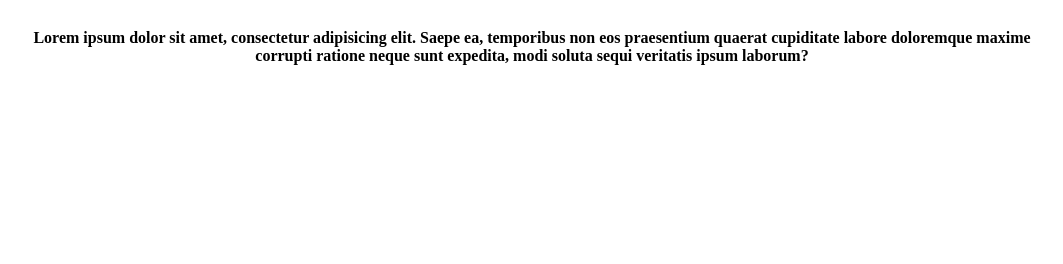
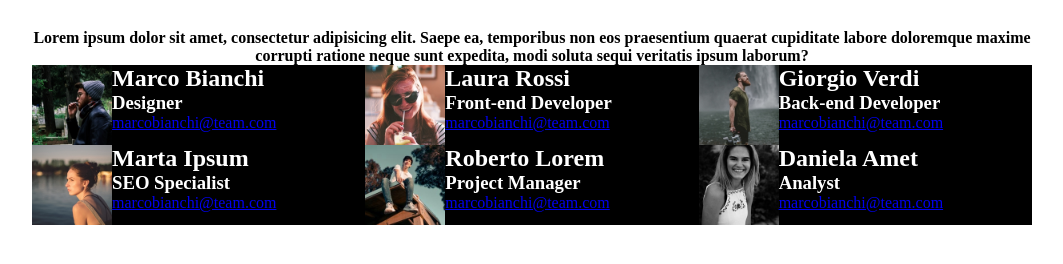
Before and after one commit to vdv-boolean/html-css-float-cards, a plain HTML site: page index.html in a window 1280 px wide. Shown: the part 72-336 px from the top of the page, without its empty margins (108-1171 px from the left). Drawn offline with Linux system fonts and the light colour scheme.

Commit message:
add pics and create cardas

```diff
--- a/assets/style.css
+++ b/assets/style.css
@@ -19,3 +19,19 @@ h1 {
     margin-top: 1em;
     margin-bottom: 1em;
 }
+
+h2, h3 {
+    color: white;
+}
+
+img {
+    height: 5rem;
+    float: left;
+}
+
+.card {
+    height: 5rem;
+    width: calc(100%/3);
+    background-color: black;
+    float: left;
+}
--- a/index.html
+++ b/index.html
@@ -15,7 +15,43 @@
         Lorem ipsum dolor sit amet, consectetur adipisicing elit. Saepe ea, temporibus non eos praesentium quaerat cupiditate labore doloremque maxime corrupti ratione neque sunt expedita, modi soluta sequi veritatis ipsum laborum?
     </p>
 
+    <div class="card">
+        <img src="img/male1.png" alt="Marco avatar">
+        <h2>Marco Bianchi</h2>
+        <h3>Designer</h3>
+        <a href="mailto:marcobianchi@team.com">marcobianchi@team.com</a>
+    </div>
 
+    <div class="card">
+        <img src="img/female1.png" alt="Laura avatar">
+        <h2>Laura Rossi</h2>
+        <h3>Front-end Developer</h3>
+        <a href="mailto:marcobianchi@team.com">marcobianchi@team.com</a>
+    </div>
+    <div class="card">
+        <img src="img/male2.png" alt="Giorgio avatar">
+        <h2>Giorgio Verdi</h2>
+        <h3>Back-end Developer</h3>
+        <a href="mailto:marcobianchi@team.com">marcobianchi@team.com</a>
+    </div>
+    <div class="card">
+        <img src="img/female2.png" alt="Marta avatar">
+        <h2>Marta Ipsum</h2>
+        <h3>SEO Specialist</h3>
+        <a href="mailto:marcobianchi@team.com">marcobianchi@team.com</a>
+    </div>
+    <div class="card">
+        <img src="img/male3.png" alt="Roberto avatar">
+        <h2>Roberto Lorem</h2>
+        <h3>Project Manager</h3>
+        <a href="mailto:marcobianchi@team.com">marcobianchi@team.com</a>
+    </div>
+    <div class="card">
+        <img src="img/female3.png" alt="Daniela avatar">
+        <h2>Daniela Amet</h2>
+        <h3>Analyst</h3>
+        <a href="mailto:marcobianchi@team.com">marcobianchi@team.com</a>
+    </div>
 
 </body>
 </html>
```
Also changed, not shown: img/female1.png (added), img/female2.png (added), img/female3.png (added), img/male1.png (added), img/male2.png (added), img/male3.png (added).
